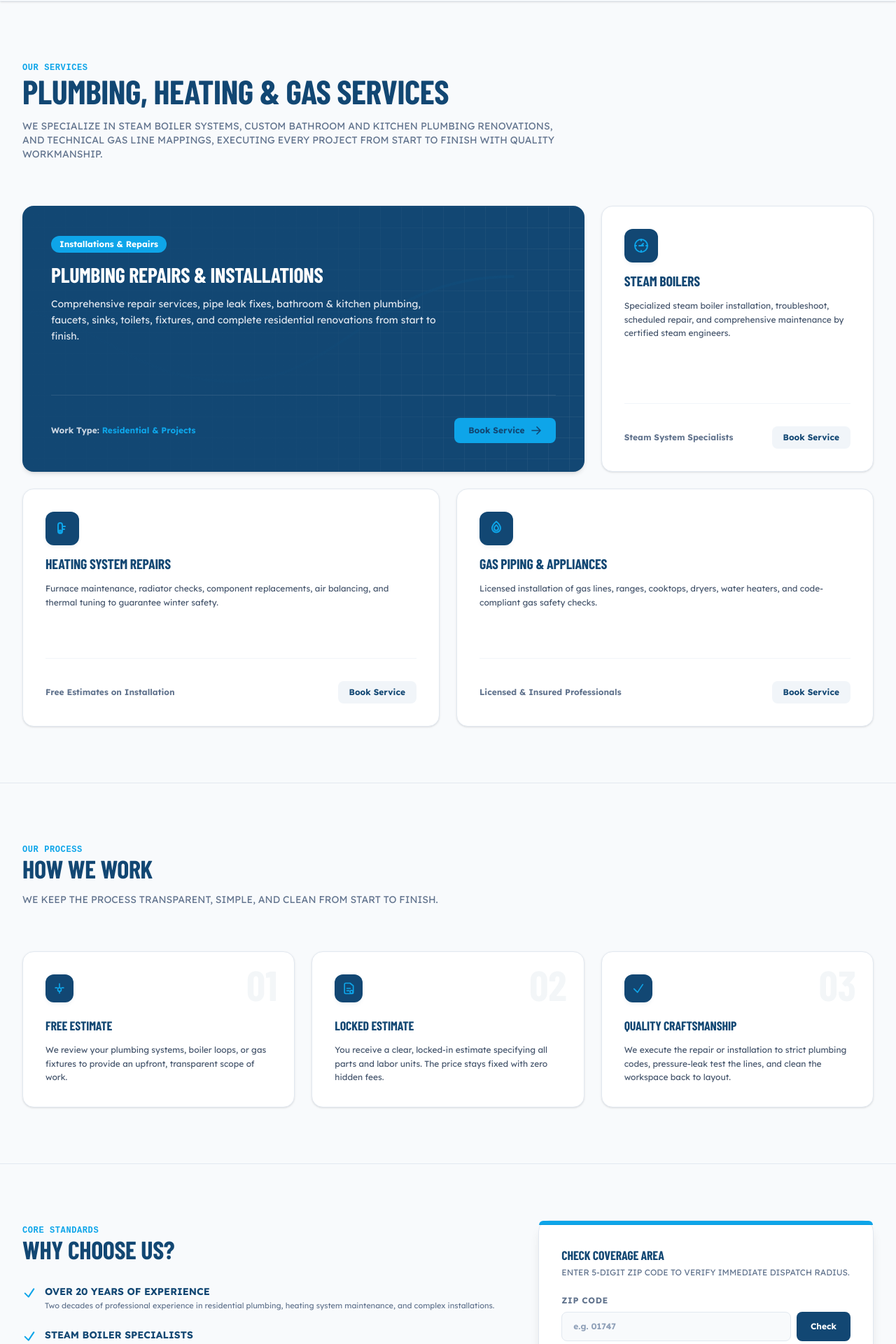
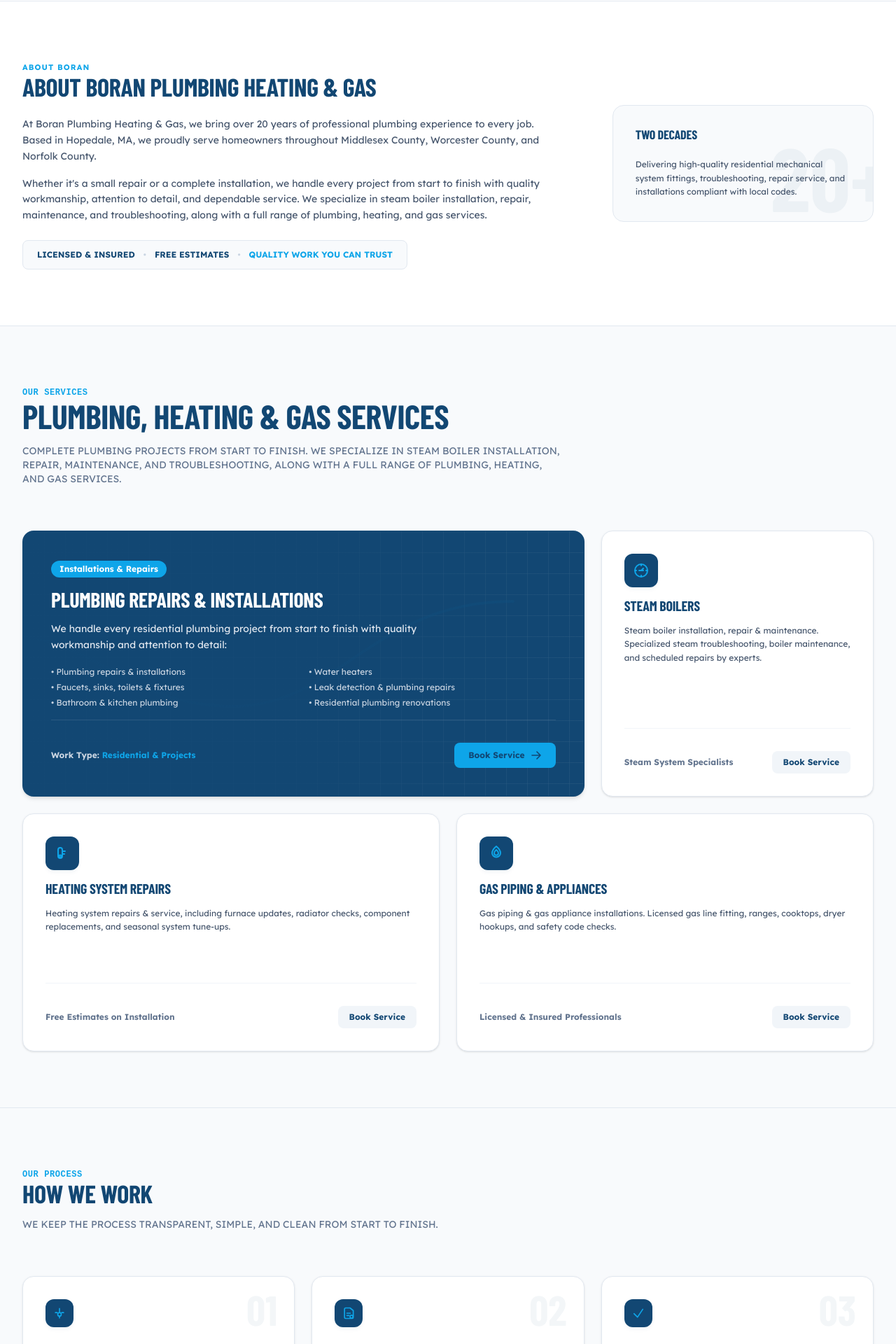
Before and after one commit to TYee2011/Boran-Plumbing, an Angular app: page / in a window 1280 px wide. Shown: the part 880-2800 px from the top of the page at 70% size. Built offline with nearby package versions, Linux system fonts and the light colour scheme; a web font is replaced by a local one.

Commit message:
feat: align text copy word-for-word with ChatGPT's Netlify reference

```diff
--- a/src/app/app.html
+++ b/src/app/app.html
@@ -84,13 +84,14 @@
           Boran Plumbing Heating & Gas
         </div>
 
-        <h1 class="text-5xl md:text-6xl lg:text-7.5xl tracking-tighter leading-[0.95] text-white">
-          BORAN PLUMBING <br/>
-          <span class="text-brand-accent">HEATING & GAS</span>
+        <h1 class="text-5xl md:text-6xl lg:text-7.5xl tracking-tighter leading-[0.95] text-white uppercase">
+          Reliable Plumbing, <br/>
+          Heating & Gas Services <br/>
+          <span class="text-brand-accent">Done Right</span>
         </h1>
 
         <p class="text-sm md:text-base text-slate-200 leading-relaxed max-w-[48ch]">
-          Over 20 years of professional experience delivering quality plumbing repairs, specialized steam boiler services, and custom installations across Middlesex, Worcester, and Norfolk counties.
+          Licensed and insured plumbing, heating, and gas services based in Hopedale, MA.
         </p>
 
         <div class="flex flex-col sm:flex-row gap-4 pt-2">
@@ -231,6 +232,37 @@
     </div>
   </section>
 
+  <!-- About Section (Word-for-Word ChatGPT Copy) -->
+  <section id="about" class="py-20 bg-white border-b border-slate-200">
+    <div class="max-w-7xl mx-auto px-4 sm:px-6 lg:px-8">
+      <div class="grid grid-cols-1 lg:grid-cols-12 gap-12 items-center">
+        <div class="lg:col-span-8 space-y-6">
+          <span class="text-brand-accent font-sans text-[11px] font-bold tracking-widest uppercase">About Boran</span>
+          <h2 class="text-4xl font-display font-black text-brand-primary">ABOUT BORAN PLUMBING HEATING & GAS</h2>
+          <div class="space-y-4 font-sans text-sm text-slate-600 leading-relaxed max-w-3xl">
+            <p>At Boran Plumbing Heating & Gas, we bring over 20 years of professional plumbing experience to every job. Based in Hopedale, MA, we proudly serve homeowners throughout Middlesex County, Worcester County, and Norfolk County.</p>
+            <p>Whether it's a small repair or a complete installation, we handle every project from start to finish with quality workmanship, attention to detail, and dependable service. We specialize in steam boiler installation, repair, maintenance, and troubleshooting, along with a full range of plumbing, heating, and gas services.</p>
+          </div>
+
+          <div class="inline-flex flex-wrap items-center gap-3 px-5 py-3 bg-slate-50 border border-slate-200 text-brand-primary font-sans font-bold text-xs uppercase rounded-lg">
+            <span>Licensed &amp; Insured</span>
+            <span class="text-slate-300">&bull;</span>
+            <span>Free Estimates</span>
+            <span class="text-slate-300">&bull;</span>
+            <span class="text-brand-accent">Quality Work You Can Trust</span>
+          </div>
+        </div>
+        <div class="lg:col-span-4 bg-slate-50 border border-slate-200 rounded-2xl p-8 space-y-6 relative overflow-hidden">
+          <div class="font-display font-black text-9xl text-brand-primary/5 absolute -bottom-6 -right-6 leading-none">20+</div>
+          <h3 class="text-lg font-display font-black text-brand-primary uppercase">Two Decades</h3>
+          <p class="font-sans text-xs text-slate-600 leading-relaxed relative z-10">
+            Delivering high-quality residential mechanical system fittings, troubleshooting, repair service, and installations compliant with local codes.
+          </p>
+        </div>
+      </div>
+    </div>
+  </section>
+
   <!-- Core Services Bento Grid -->
   <section id="services" class="py-20 max-w-7xl mx-auto px-4 sm:px-6 lg:px-8 border-b border-slate-200">
     <div class="text-left space-y-4 mb-16 max-w-3xl">
@@ -239,7 +271,7 @@
         PLUMBING, HEATING & GAS SERVICES
       </h2>
       <p class="text-sm font-sans text-slate-500 uppercase">
-        We specialize in steam boiler systems, custom bathroom and kitchen plumbing renovations, and technical gas line mappings, executing every project from start to finish with quality workmanship.
+        Complete plumbing projects from start to finish. We specialize in steam boiler installation, repair, maintenance, and troubleshooting, along with a full range of plumbing, heating, and gas services.
       </p>
     </div>
 
@@ -268,8 +300,16 @@
           </div>
           <h3 class="text-3xl font-display font-black text-white uppercase tracking-tight">PLUMBING REPAIRS & INSTALLATIONS</h3>
           <p class="text-slate-200 font-sans text-sm leading-relaxed max-w-xl">
-            Comprehensive repair services, pipe leak fixes, bathroom & kitchen plumbing, faucets, sinks, toilets, fixtures, and complete residential renovations from start to finish.
+            We handle every residential plumbing project from start to finish with quality workmanship and attention to detail:
           </p>
+          <ul class="grid grid-cols-1 sm:grid-cols-2 gap-x-4 gap-y-1.5 text-slate-300 font-sans text-xs pt-1">
+            <li class="flex items-center gap-1.5">&bull; Plumbing repairs &amp; installations</li>
+            <li class="flex items-center gap-1.5">&bull; Water heaters</li>
+            <li class="flex items-center gap-1.5">&bull; Faucets, sinks, toilets &amp; fixtures</li>
+            <li class="flex items-center gap-1.5">&bull; Leak detection &amp; plumbing repairs</li>
+            <li class="flex items-center gap-1.5">&bull; Bathroom &amp; kitchen plumbing</li>
+            <li class="flex items-center gap-1.5">&bull; Residential plumbing renovations</li>
+          </ul>
         </div>
 
         <div class="relative z-10 pt-8 border-t border-white/10 flex flex-col sm:flex-row sm:items-center justify-between gap-4 font-sans text-xs">
@@ -297,7 +337,7 @@
           </div>
           <h3 class="text-xl font-display font-black text-brand-primary">Steam Boilers</h3>
           <p class="font-sans text-xs text-slate-600 leading-relaxed">
-            Specialized steam boiler installation, troubleshoot, scheduled repair, and comprehensive maintenance by certified steam engineers.
+            Steam boiler installation, repair &amp; maintenance. Specialized steam troubleshooting, boiler maintenance, and scheduled repairs by experts.
           </p>
         </div>
 
@@ -323,7 +363,7 @@
           </div>
           <h3 class="text-xl font-display font-black text-brand-primary">Heating System Repairs</h3>
           <p class="font-sans text-xs text-slate-600 leading-relaxed">
-            Furnace maintenance, radiator checks, component replacements, air balancing, and thermal tuning to guarantee winter safety.
+            Heating system repairs &amp; service, including furnace updates, radiator checks, component replacements, and seasonal system tune-ups.
           </p>
         </div>
 
@@ -348,7 +388,7 @@
           </div>
           <h3 class="text-xl font-display font-black text-brand-primary">Gas Piping & Appliances</h3>
           <p class="font-sans text-xs text-slate-600 leading-relaxed">
-            Licensed installation of gas lines, ranges, cooktops, dryers, water heaters, and code-compliant gas safety checks.
+            Gas piping &amp; gas appliance installations. Licensed gas line fitting, ranges, cooktops, dryer hookups, and safety code checks.
           </p>
         </div>
 
@@ -430,45 +470,54 @@
         <span class="text-xs font-mono font-bold text-brand-accent uppercase tracking-wider">Core Standards</span>
         <h2 class="text-4xl font-display font-black text-brand-primary">WHY CHOOSE US?</h2>
 
-        <div class="grid grid-cols-1 gap-6 pt-2 font-sans text-xs text-brand-primary">
-          <div class="flex items-start gap-3">
-            <svg class="h-5 w-5 text-brand-accent flex-shrink-0 mt-0.5" fill="none" viewBox="0 0 24 24" stroke-width="2.5" stroke="currentColor">
+        <div class="grid grid-cols-1 md:grid-cols-2 gap-x-6 gap-y-4 pt-2 font-sans text-xs text-brand-primary font-bold">
+          <div class="flex items-center gap-2">
+            <svg class="h-4.5 w-4.5 text-brand-accent flex-shrink-0" fill="none" viewBox="0 0 24 24" stroke-width="2.5" stroke="currentColor">
               <path stroke-linecap="round" stroke-linejoin="round" d="m4.5 12.75 6 6 9-13.5" />
             </svg>
-            <div>
-              <strong class="block text-brand-primary text-sm uppercase">Over 20 Years of Experience</strong>
-              <span class="text-slate-500 text-[11px] leading-normal block mt-0.5 normal-case font-normal">Two decades of professional experience in residential plumbing, heating system maintenance, and complex installations.</span>
-            </div>
+            <span>Over 20 years of experience</span>
           </div>
-          <div class="flex items-start gap-3">
-            <svg class="h-5 w-5 text-brand-accent flex-shrink-0 mt-0.5" fill="none" viewBox="0 0 24 24" stroke-width="2.5" stroke="currentColor">
+          <div class="flex items-center gap-2">
+            <svg class="h-4.5 w-4.5 text-brand-accent flex-shrink-0" fill="none" viewBox="0 0 24 24" stroke-width="2.5" stroke="currentColor">
               <path stroke-linecap="round" stroke-linejoin="round" d="m4.5 12.75 6 6 9-13.5" />
             </svg>
-            <div>
-              <strong class="block text-brand-primary text-sm uppercase">Steam Boiler Specialists</strong>
-              <span class="text-slate-500 text-[11px] leading-normal block mt-0.5 normal-case font-normal">Specialized technical troubleshooting, pipe runs, system refitting, and annual balancing for residential steam boilers.</span>
-            </div>
+            <span>Steam boiler specialists</span>
           </div>
-          <div class="flex items-start gap-3">
-            <svg class="h-5 w-5 text-brand-accent flex-shrink-0 mt-0.5" fill="none" viewBox="0 0 24 24" stroke-width="2.5" stroke="currentColor">
+          <div class="flex items-center gap-2">
+            <svg class="h-4.5 w-4.5 text-brand-accent flex-shrink-0" fill="none" viewBox="0 0 24 24" stroke-width="2.5" stroke="currentColor">
               <path stroke-linecap="round" stroke-linejoin="round" d="m4.5 12.75 6 6 9-13.5" />
             </svg>
-            <div>
-              <strong class="block text-brand-primary text-sm uppercase">Licensed & Fully Insured</strong>
-              <!-- TODO: Update with real Master Plumber license number before going live -->
-              <span class="text-slate-500 text-[11px] leading-normal block mt-0.5 normal-case font-normal">Master Plumber status and full liability insurance cover to protect your home. All work complies with state plumbing codes. (License: MP-94182B)</span>
-            </div>
+            <span>Licensed &amp; fully insured</span>
           </div>
-          <div class="flex items-start gap-3">
-            <svg class="h-5 w-5 text-brand-accent flex-shrink-0 mt-0.5" fill="none" viewBox="0 0 24 24" stroke-width="2.5" stroke="currentColor">
+          <div class="flex items-center gap-2">
+            <svg class="h-4.5 w-4.5 text-brand-accent flex-shrink-0" fill="none" viewBox="0 0 24 24" stroke-width="2.5" stroke="currentColor">
               <path stroke-linecap="round" stroke-linejoin="round" d="m4.5 12.75 6 6 9-13.5" />
             </svg>
-            <div>
-              <strong class="block text-brand-primary text-sm uppercase">Honest, Dependable Craftsmanship</strong>
-              <span class="text-slate-500 text-[11px] leading-normal block mt-0.5 normal-case font-normal">We treat your home with absolute respect. From start to finish, we get the job done right, the first time.</span>
-            </div>
+            <span>Free estimates</span>
+          </div>
+          <div class="flex items-center gap-2">
+            <svg class="h-4.5 w-4.5 text-brand-accent flex-shrink-0" fill="none" viewBox="0 0 24 24" stroke-width="2.5" stroke="currentColor">
+              <path stroke-linecap="round" stroke-linejoin="round" d="m4.5 12.75 6 6 9-13.5" />
+            </svg>
+            <span>Honest, dependable service</span>
+          </div>
+          <div class="flex items-center gap-2">
+            <svg class="h-4.5 w-4.5 text-brand-accent flex-shrink-0" fill="none" viewBox="0 0 24 24" stroke-width="2.5" stroke="currentColor">
+              <path stroke-linecap="round" stroke-linejoin="round" d="m4.5 12.75 6 6 9-13.5" />
+            </svg>
+            <span>Quality craftsmanship</span>
+          </div>
+          <div class="flex items-center gap-2 md:col-span-2">
+            <svg class="h-4.5 w-4.5 text-brand-accent flex-shrink-0" fill="none" viewBox="0 0 24 24" stroke-width="2.5" stroke="currentColor">
+              <path stroke-linecap="round" stroke-linejoin="round" d="m4.5 12.75 6 6 9-13.5" />
+            </svg>
+            <span>We treat your home with respect</span>
           </div>
         </div>
+
+        <p class="text-xs font-sans text-slate-500 uppercase tracking-wide italic mt-4 pt-4 border-t border-slate-100">
+          <strong>From start to finish, we get the job done right—the first time.</strong>
+        </p>
 
         <!-- Cities list grid -->
         <div class="pt-6 border-t border-slate-200">
```
